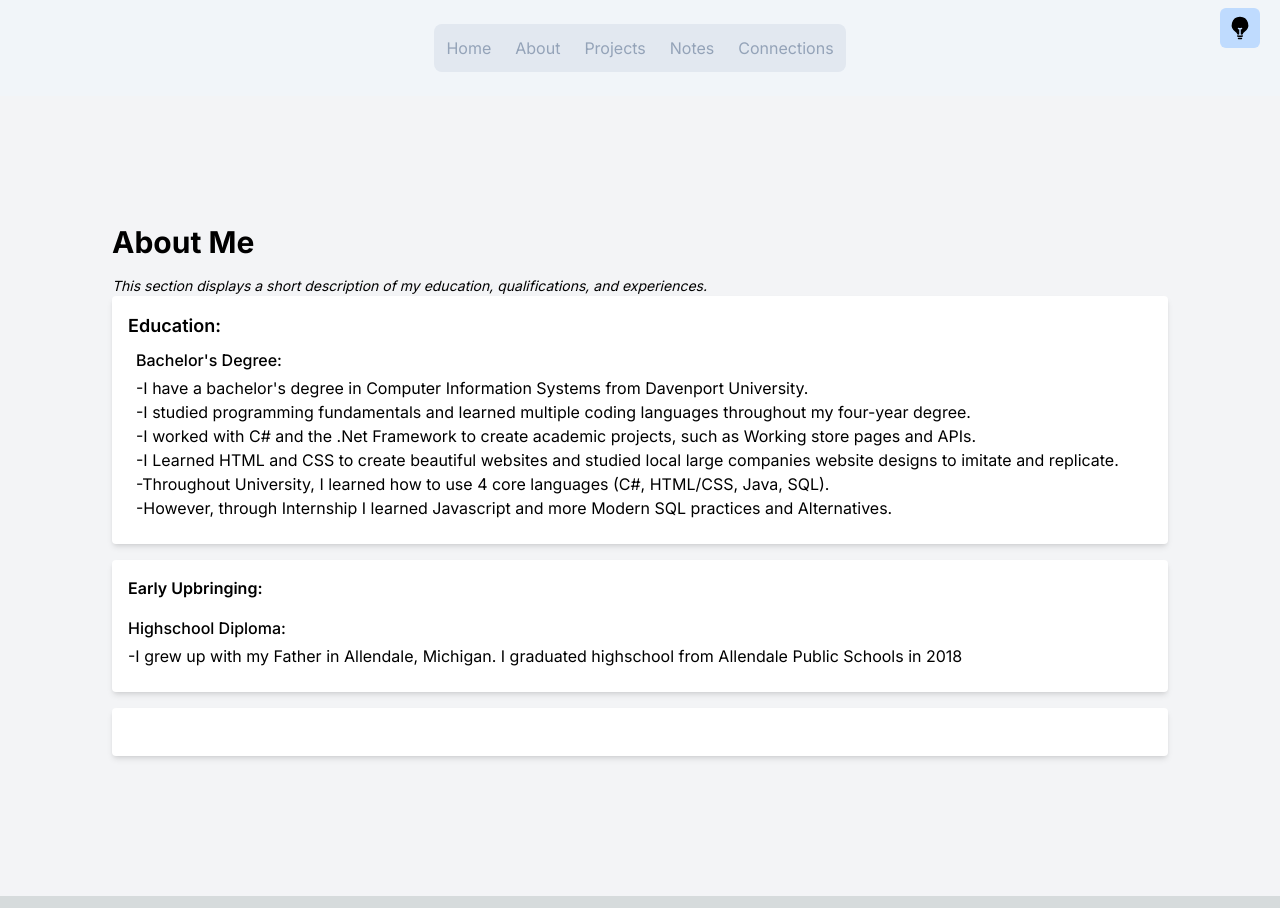
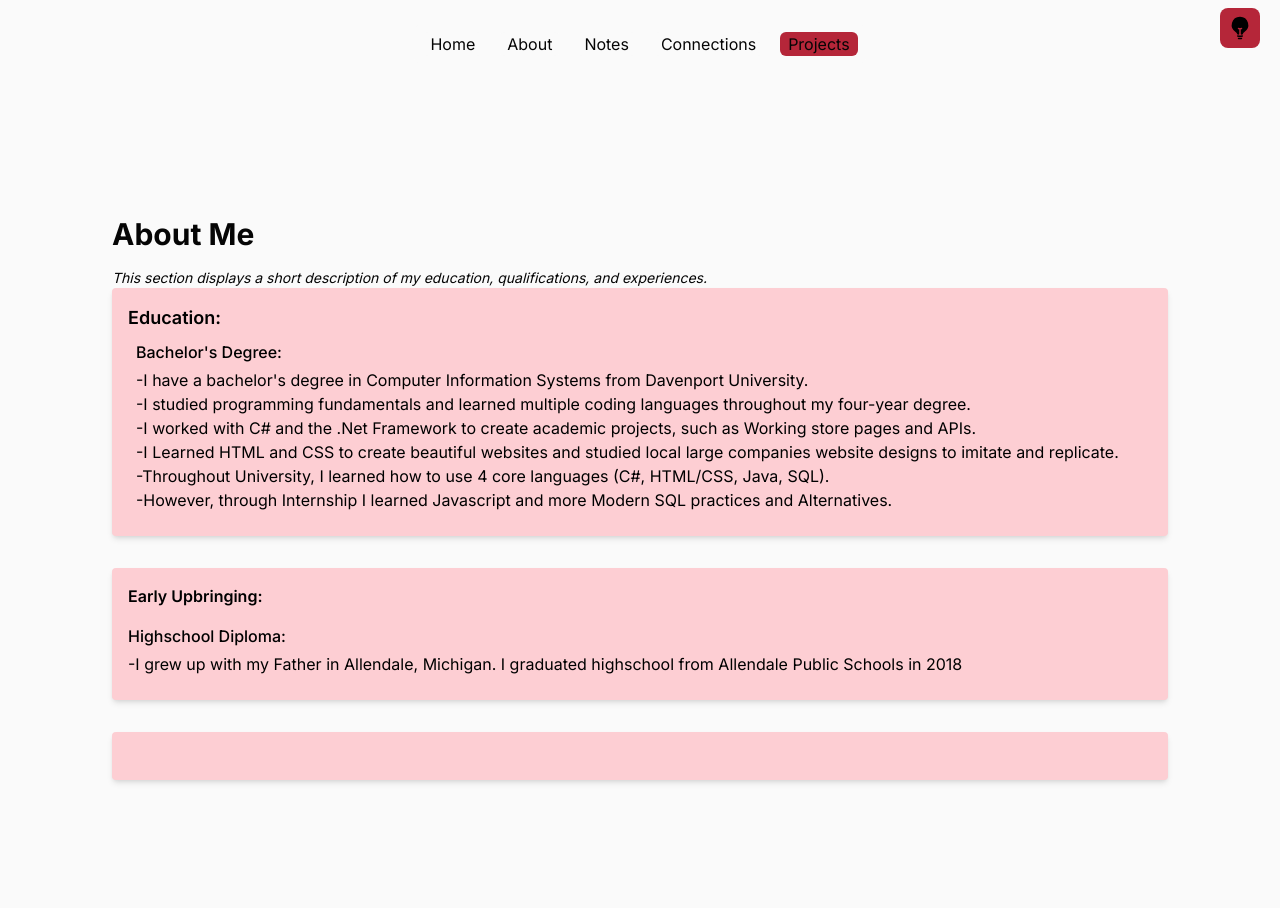
Before and after one commit to crossant123/portfolio-website, a Next.js app: page /about in a window 1280 px wide. Built offline with nearby package versions, Linux system fonts and the light colour scheme.

Commit message:
updates made to theme and created pallets.

```diff
--- a/app/about/page.js
+++ b/app/about/page.js
@@ -2,19 +2,19 @@ import React from "react";
 
 function about() {
 	return (
-		<main className="flex min-h-screen flex-col items-center justify-between p-24 bg-gray-100 dark:bg-slate-900">
+		<main className="flex min-h-screen flex-col items-center justify-between p-24 bg-background dark:bg-darkbackground">
 			<div className="container mx-auto px-4 py-8">
-				<h1 className="text-3xl font-bold mb-4 text-black dark:text-gray-300">
+				<h1 className="text-3xl font-bold mb-4 text-text dark:text-darktext w-60  rounded-md">
 					About Me
 				</h1>
-				<p className=" text-sm italic text-black dark:text-gray-300">
+				<p className=" text-sm italic text-text dark:text-darktext">
 					This section displays a short description of my education,
 					qualifications, and experiences.
 				</p>
-				<div className="grid grid-cols-1 md:grid-cols-1 lg:grid-cols-1 gap-4">
+				<div className="grid grid-cols-1 md:grid-cols-2 lg:grid-cols-3 gap-8 ">
 					{/* Project 1 */}
 					<div
-						className="bg-white dark:bg-slate-800 rounded shadow-md p-4"
+						className="bg-secondary dark:bg-darksecondary rounded shadow-md p-4"
 						id="timeline-container"
 					>
 						<div id="timeline-header">
@@ -51,7 +51,7 @@ function about() {
 
 					{/* Project 2 */}
 					<div
-						className="bg-white dark:bg-slate-800 rounded shadow-md p-4"
+						className="bg-secondary dark:bg-darksecondary rounded shadow-md p-4"
 						id="timeline-container"
 					>
 						<div id="timeline-header">
@@ -73,7 +73,7 @@ function about() {
 
 					{/* Project 3 */}
 					<div
-						className="bg-white dark:bg-slate-800 rounded shadow-md p-4"
+						className="bg-secondary dark:bg-darksecondary rounded shadow-md p-4"
 						id="timeline-container"
 					>
 						<div id="timeline-header">
--- a/app/connections/page.js
+++ b/app/connections/page.js
@@ -2,19 +2,21 @@ import React from "react";
 
 function Connections() {
 	return (
-		<main className="flex min-h-screen flex-col items-center justify-between p-24 bg-gray-100 dark:bg-slate-900">
+		<main className="flex min-h-screen flex-col items-center justify-between p-24 bg-background dark:bg-darkbackground">
 			<div className="container mx-auto px-4 py-8">
-				<h1 className="text-3xl font-bold mb-4 dark:text-white">Connections</h1>
+				<h1 className="text-3xl font-bold mb-4 text-text dark:text-darktext w-60  rounded-md">
+					Connections
+				</h1>
 
-				<div className="grid grid-cols-1 md:grid-cols-1 lg:grid-cols-1 gap-4">
+				<div className="grid grid-cols-1 md:grid-cols-2 lg:grid-cols-3 gap-8 ">
 					{/* Project 1 */}
-					<div className="bg-white dark:bg-slate-800 rounded shadow-md p-4"></div>
+					<div className="bg-secondary dark:bg-darksecondary rounded shadow-md p-4"></div>
 
 					{/* Project 2 */}
-					<div className="bg-white dark:bg-slate-800 rounded shadow-md p-4"></div>
+					<div className="bg-secondary dark:bg-darksecondary rounded shadow-md p-4"></div>
 
 					{/* Project 3 */}
-					<div className="bg-white dark:bg-slate-800 rounded shadow-md p-4"></div>
+					<div className="bg-secondary dark:bg-darksecondary rounded shadow-md p-4"></div>
 				</div>
 			</div>
 		</main>
--- a/app/layout.js
+++ b/app/layout.js
@@ -15,7 +15,7 @@ export default function RootLayout({ children }) {
 		<html lang="en" className="light" style={{ colorScheme: "light" }}>
 			<body className={inter.className} suppressHydrationWarning={true}>
 				<Providers>
-					<header className="py-6 bg-slate-100 dark:bg-gray-800">
+					<header className="py-6 bg-background dark:bg-darkbackground">
 						<Navbar />
 					</header>
 					<main>{children}</main>
--- a/app/notes/page.js
+++ b/app/notes/page.js
@@ -2,21 +2,21 @@ import React from "react";
 
 function Notes() {
 	return (
-		<main className="flex min-h-screen flex-col items-center justify-between p-24 bg-gray-100 dark:bg-slate-900">
+		<main className="flex min-h-screen flex-col items-center justify-between p-24 bg-background dark:bg-darkbackground">
 			<div className="container mx-auto px-4 py-8">
-				<h1 className="text-3xl font-bold mb-4 dark:text-white">
+				<h1 className="text-3xl font-bold mb-4 text-text dark:text-darktext w-60  rounded-md">
 					Recent Notes
 				</h1>
 
-				<div className="grid grid-cols-1 md:grid-cols-1 lg:grid-cols-1 gap-4">
+				<div className="grid grid-cols-1 md:grid-cols-2 lg:grid-cols-3 gap-8 ">
 					{/* Project 1 */}
-					<div className="bg-white dark:bg-slate-800 rounded shadow-md p-4"></div>
+					<div className="bg-secondary dark:bg-darksecondary rounded shadow-md p-4"></div>
 
 					{/* Project 2 */}
-					<div className="bg-white dark:bg-slate-800 rounded shadow-md p-4"></div>
+					<div className="bg-secondary dark:bg-darksecondary rounded shadow-md p-4"></div>
 
 					{/* Project 3 */}
-					<div className="bg-white dark:bg-slate-800 rounded shadow-md p-4"></div>
+					<div className="bg-secondary dark:bg-darksecondary rounded shadow-md p-4"></div>
 				</div>
 			</div>
 		</main>
--- a/app/page.js
+++ b/app/page.js
@@ -2,15 +2,15 @@ import Image from "next/image";
 
 export default function Home() {
 	return (
-		<main className="flex min-h-screen flex-col items-center justify-between p-24 bg-gray-100 dark:bg-slate-900">
-			<div className="container mx-auto px-4 py-8">
-				<h1 className="text-3xl font-bold mb-4 dark:text-white">
+		<main className="flex min-h-screen flex-col items-center justify-between p-24 bg-background dark:bg-darkbackground">
+			<div className="container mx-auto px-4 py-8 ">
+				<h1 className="text-3xl font-bold mb-4 text-text dark:text-darktext w-60  rounded-md">
 					Anthony Cross
 				</h1>
 
-				<div className="grid grid-cols-1 md:grid-cols-2 lg:grid-cols-3 gap-4">
+				<div className="grid grid-cols-1 md:grid-cols-2 lg:grid-cols-3 gap-8 ">
 					{/* Project 1 */}
-					<div className="bg-white dark:bg-slate-800 rounded shadow-md p-4">
+					<div className="bg-secondary dark:bg-darksecondary rounded shadow-md p-4">
 						<h2 className="text-xl font-bold mb-2 dark:text-white">
 							Netflix Website Clone
 						</h2>
@@ -29,7 +29,7 @@ export default function Home() {
 					</div>
 
 					{/* Project 2 */}
-					<div className="bg-white dark:bg-slate-800 rounded shadow-md p-4">
+					<div className="bg-secondary dark:bg-darksecondary rounded shadow-md p-4">
 						<h2 className="text-xl font-bold mb-2 dark:text-white">
 							Project 2
 						</h2>
@@ -46,7 +46,7 @@ export default function Home() {
 					</div>
 
 					{/* Project 3 */}
-					<div className="bg-white dark:bg-slate-800 rounded shadow-md p-4">
+					<div className="bg-secondary dark:bg-darksecondary rounded shadow-md p-4">
 						<h2 className="text-xl font-bold mb-2 dark:text-white">
 							Project 3
 						</h2>
--- a/app/projects/page.js
+++ b/app/projects/page.js
@@ -2,13 +2,15 @@ import React from "react";
 
 function Projects() {
 	return (
-		<main className="flex min-h-screen flex-col items-center justify-between p-24 bg-gray-100 dark:bg-slate-900">
+		<main className="flex min-h-screen flex-col items-center justify-between p-24 bg-background dark:bg-darkbackground">
 			<div className="container mx-auto px-4 py-8">
-				<h1 className="text-3xl font-bold mb-4 dark:text-white">Projects</h1>
+				<h1 className="text-3xl font-bold mb-4 text-text dark:text-darktext w-60  rounded-md">
+					Projects
+				</h1>
 
-				<div className="grid grid-cols-1 md:grid-cols-2 lg:grid-cols-3 gap-4">
+				<div className="grid grid-cols-1 md:grid-cols-2 lg:grid-cols-3 gap-8 ">
 					{/* Project 1 */}
-					<div className="bg-white dark:bg-slate-800 rounded shadow-md p-4">
+					<div className="bg-secondary dark:bg-darksecondary rounded shadow-md p-4">
 						<h2 className="text-xl font-bold mb-2 dark:text-white">
 							Netflix Website Clone
 						</h2>
@@ -27,7 +29,7 @@ function Projects() {
 					</div>
 
 					{/* Project 2 */}
-					<div className="bg-white dark:bg-slate-800 rounded shadow-md p-4">
+					<div className="bg-secondary dark:bg-darksecondary rounded shadow-md p-4">
 						<h2 className="text-xl font-bold mb-2 dark:text-white">
 							Project 2
 						</h2>
@@ -44,7 +46,7 @@ function Projects() {
 					</div>
 
 					{/* Project 3 */}
-					<div className="bg-white dark:bg-slate-800 rounded shadow-md p-4">
+					<div className="bg-secondary dark:bg-darksecondary rounded shadow-md p-4">
 						<h2 className="text-xl font-bold mb-2 dark:text-white">
 							Project 3
 						</h2>
--- a/components/Nav/nav.js
+++ b/components/Nav/nav.js
@@ -4,24 +4,41 @@ import Link from "next/link";
 
 const Nav = () => {
 	return (
-		<nav className=" flex items-center justify-between mx-4 rounded-lg bg-slate-200 dark:bg-slate-700">
-			<ul className="flex space-x-4 p-2 ">
-				<li className="py-1 px-1 rounded-md text-slate-400 hover:underline active:bg-slate-500">
-					<Link href="/">Home</Link>
-				</li>
-				<li className="py-1 px-1 rounded-md text-slate-400 hover:underline active:bg-slate-500">
-					<Link href="/about">About</Link>
-				</li>
-				<li className="py-1 px-1 rounded-md text-slate-400 hover:underline active:bg-slate-500">
-					<Link href="/projects">Projects</Link>
-				</li>
-				<li className="py-1 px-1 rounded-md text-slate-400 hover:underline active:bg-slate-500">
-					<Link href="/notes">Notes</Link>
-				</li>
-				<li className="py-1 px-1 rounded-md text-slate-400 hover:underline active:bg-slate-500">
-					<Link href="/connections">Connections</Link>
-				</li>
-			</ul>
+		<nav className=" flex items-center justify-between mx-4 rounded-lg bg-background dark:bg-darkbackground">
+			<div className="flex space-x-4 p-2 ">
+				<Link
+					className="px-2 rounded-md bg-background hover: text-text dark:text-darktext dark:bg-darkbackground hover:-translate-y-1 hover:bg-secondary "
+					href="/"
+				>
+					Home
+				</Link>
+
+				<Link
+					className="px-2 rounded-md bg-background text-text dark:text-darktext dark:bg-darkbackground hover:-translate-y-1 hover:bg-secondary "
+					href="/about"
+				>
+					About
+				</Link>
+				<Link
+					className="px-2 rounded-md bg-background text-text dark:text-darktext dark:bg-darkbackground hover:-translate-y-1 hover:bg-secondary "
+					href="/notes"
+				>
+					Notes
+				</Link>
+
+				<Link
+					className="px-2 rounded-md bg-background  text-text dark:text-darktext dark:bg-darkbackground hover:-translate-y-1 hover:bg-secondary "
+					href="/connections"
+				>
+					Connections
+				</Link>
+				<Link
+					className="px-2 rounded-md bg-primary text-text dark:text-darktext dark:bg-darkprimary hover:-translate-y-1 hover:bg-secondary "
+					href="/projects"
+				>
+					Projects
+				</Link>
+			</div>
 		</nav>
 	);
 };
--- a/components/Nav/themebutton.js
+++ b/components/Nav/themebutton.js
@@ -14,7 +14,7 @@ const Themebutton = () => {
 
 	return (
 		<button
-			className={`w-fit absolute right-5 top-2 p-2 rounded-md hover:scale-110 active:scale-100 duration-200 bg-blue-200 dark:bg-blue-400 text-black dark:text-white`}
+			className={`w-fit absolute right-5 top-2 p-2 rounded-lg hover:scale-110 active:scale-100 duration-200 bg-primary dark:bg-darkprimary`}
 			onClick={() => setTheme(resolvedTheme === "dark" ? "light" : "dark")}
 		>
 			{resolvedTheme === "dark" ? (
--- a/tailwind.config.js
+++ b/tailwind.config.js
@@ -7,12 +7,27 @@ module.exports = {
 	],
 	darkMode: "class",
 	theme: {
+		screens: {},
+		colors: {
+			text: "#050505",
+			background: "#fafafa",
+			primary: "#b52639",
+			secondary: "#fdced3",
+			accent: "#f50a29",
+			darktext: "#fafafa",
+			darkbackground: "#050505",
+			darkprimary: "#b52639",
+			darksecondary: "#310207",
+			darkaccent: "#f96c7f",
+		},
+		fontFamily: {},
 		extend: {
 			backgroundImage: {
 				"gradient-radial": "radial-gradient(var(--tw-gradient-stops))",
 				"gradient-conic":
 					"conic-gradient(from 180deg at 50% 50%, var(--tw-gradient-stops))",
 			},
+			borderRadius: { "4xl": "2rem" },
 		},
 	},
 	plugins: [],
```
